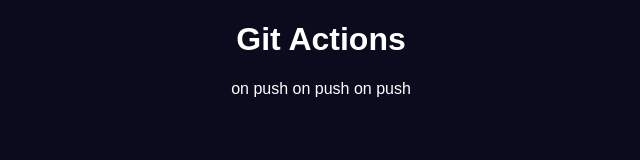
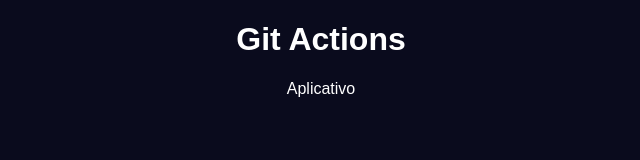
Before and after one commit to Fit-jhameson-farias/gitAction, a plain HTML site: page index.html in a window 1280 px wide. Shown: the whole page, without its empty margins (319-959 px from the left). Drawn offline with Linux system fonts and the light colour scheme.

Commit message:
alterando descrição

```diff
--- a/index.html
+++ b/index.html
@@ -10,9 +10,7 @@
 
 <body>
     <h1>Git Actions</h1>
-    <span>on push</span>
-    <span>on push</span>
-    <span>on push</span>
+    <span>Aplicativo</span>
     <style>
         * {
             font-family: sans-serif;
```
